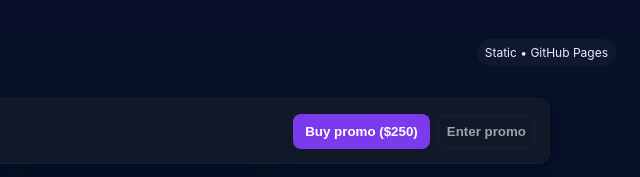
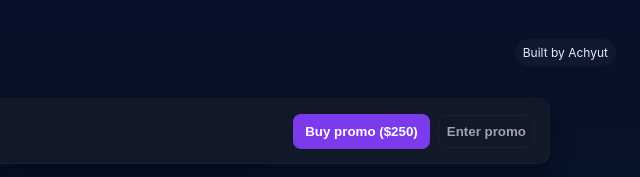
Before and after one commit to kognia-coder/kognia, a plain HTML site: page index.html in a window 1280 px wide. Shown: the top 177 px of the page, 640-1280 px from the left. Drawn offline with Linux system fonts and the light colour scheme.

Commit message:
Update index.html

```diff
--- a/index.html
+++ b/index.html
@@ -45,7 +45,7 @@
       <h1>Kognia</h1>
       <p class="lead">Study tools + unlockable premium features</p>
     </div>
-    <div style="margin-left:auto" class="tag">Static • GitHub Pages</div>
+    <div style="margin-left:auto" class="tag">Built by Achyut</div>
   </header>
 
   <main>
```
